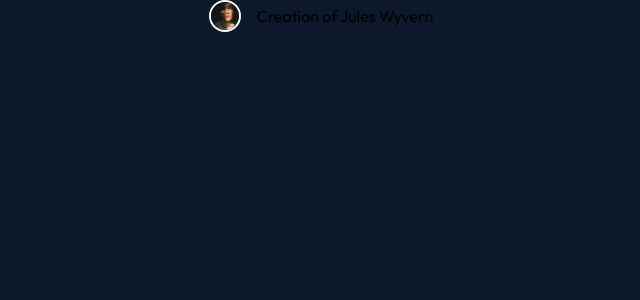
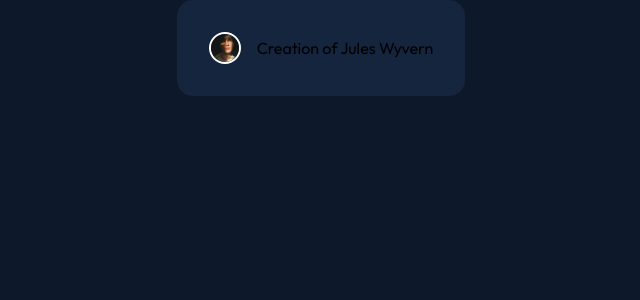
Before and after one commit to TheTreeveloper/NFT-preview-card-component, a React (Vite) app in the folder react-app/: page / in a window 1280 px wide. Shown: the top 300 px of the page, without its empty margins (319-959 px from the left). Built offline with nearby package versions, Linux system fonts and the light colour scheme.

Commit message:
Styled the card element

```diff
--- a/react-app/src/index.css
+++ b/react-app/src/index.css
@@ -18,10 +18,26 @@
 
 body {
   background-color: var(--Very-dark-blue-main-BG);
+  min-height: 100vh;
+  display: flex;
+  flex-direction: column;
+  align-items: center;
 }
 
 h1 {
   color: var(--Cyan);
+}
+
+.parent-container {
+  display: flex;
+  flex-direction: column;
+  background-color: var(--Very-dark-blue-card-BG);
+  height: auto;
+  width: 100%;
+  justify-content: center;
+  align-items: center;
+  padding: 2rem;
+  border-radius: 1rem;
 }
 
 /* Created By section */
```
